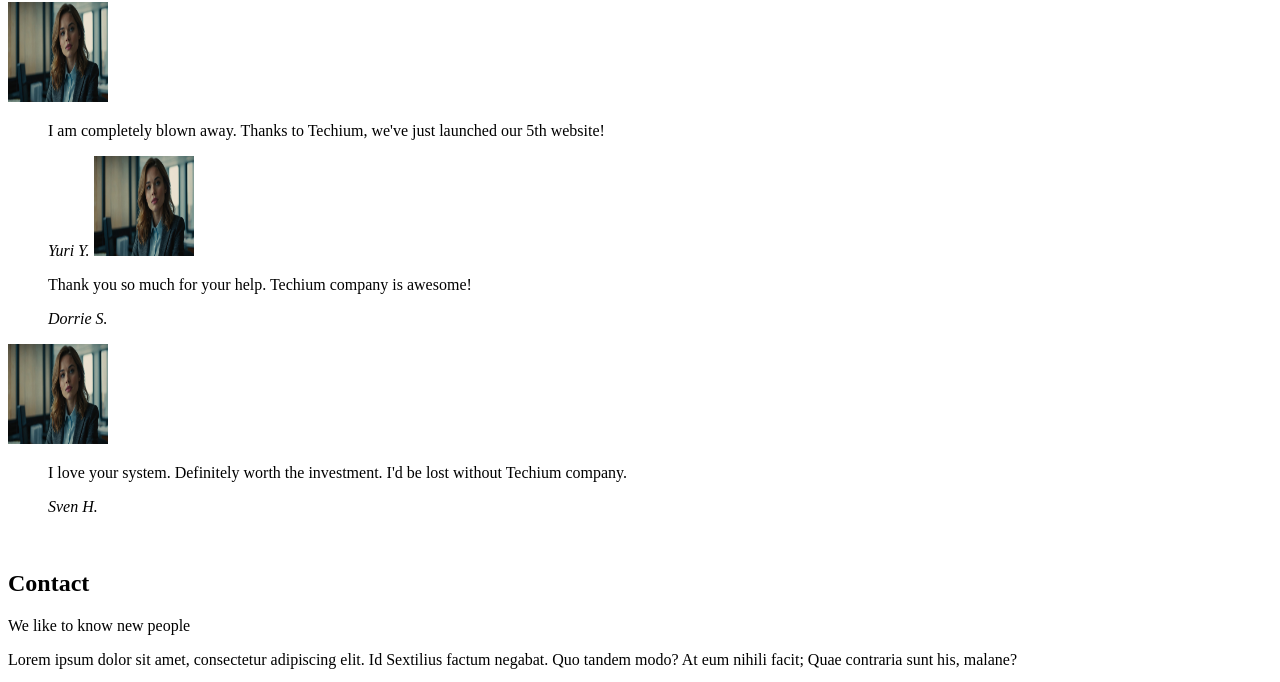
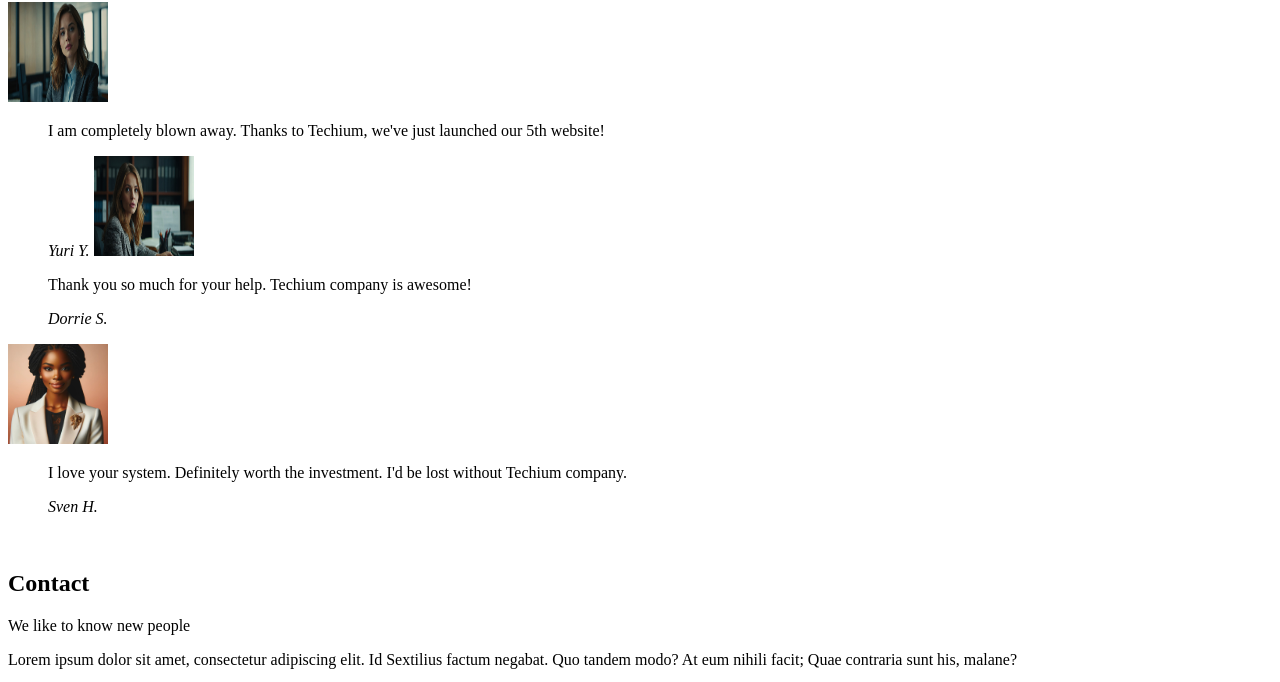
Before and after one commit to Fpierr/holbertonschool-web_front_end, a plain HTML site: page html_advanced/36-index.html in a window 1280 px wide. Shown: the part 5839-6521 px from the top of the page. Drawn offline with Linux system fonts and the light colour scheme.

Commit message:
add image

```diff
--- a/html_advanced/36-index.html
+++ b/html_advanced/36-index.html
@@ -147,11 +147,11 @@
 					</header>
 					<div>
 						<article>
-							<img src="images/pic-person-01.jpg" alt="Yuri Y. avatar" width="100px" height="100px">
+							<img src="./images/pic-person-01.jpg" alt="Yuri Y. avatar" width="100px" height="100px">
 							<blockquote>
 								<p>I am completely blown away. Thanks to Techium, we've just launched our 5th website!</p>
 								<cite>Yuri Y.</cite>
-							<img src="images/pic-person-01.jpg" alt="Dorrie S. avatar" width="100px" height="100px">
+							<img src="./images/pic-person-02.jpg" alt="Dorrie S. avatar" width="100px" height="100px">
 							</blockquote>
 						</article>
 						<article>
@@ -161,7 +161,7 @@
 							</blockquote>
 						</article>
 						<article>
-							<img src="images/pic-person-01.jpg" alt="Sven H. avatar" width="100px" height="100px">
+							<img src="./images/pic-person-03.jpg" alt="Sven H. avatar" width="100px" height="100px">
 							<blockquote>
 								<p>I love your system. Definitely worth the investment. I'd be lost without Techium company.</p>
 								<cite>Sven H.</cite>
```
